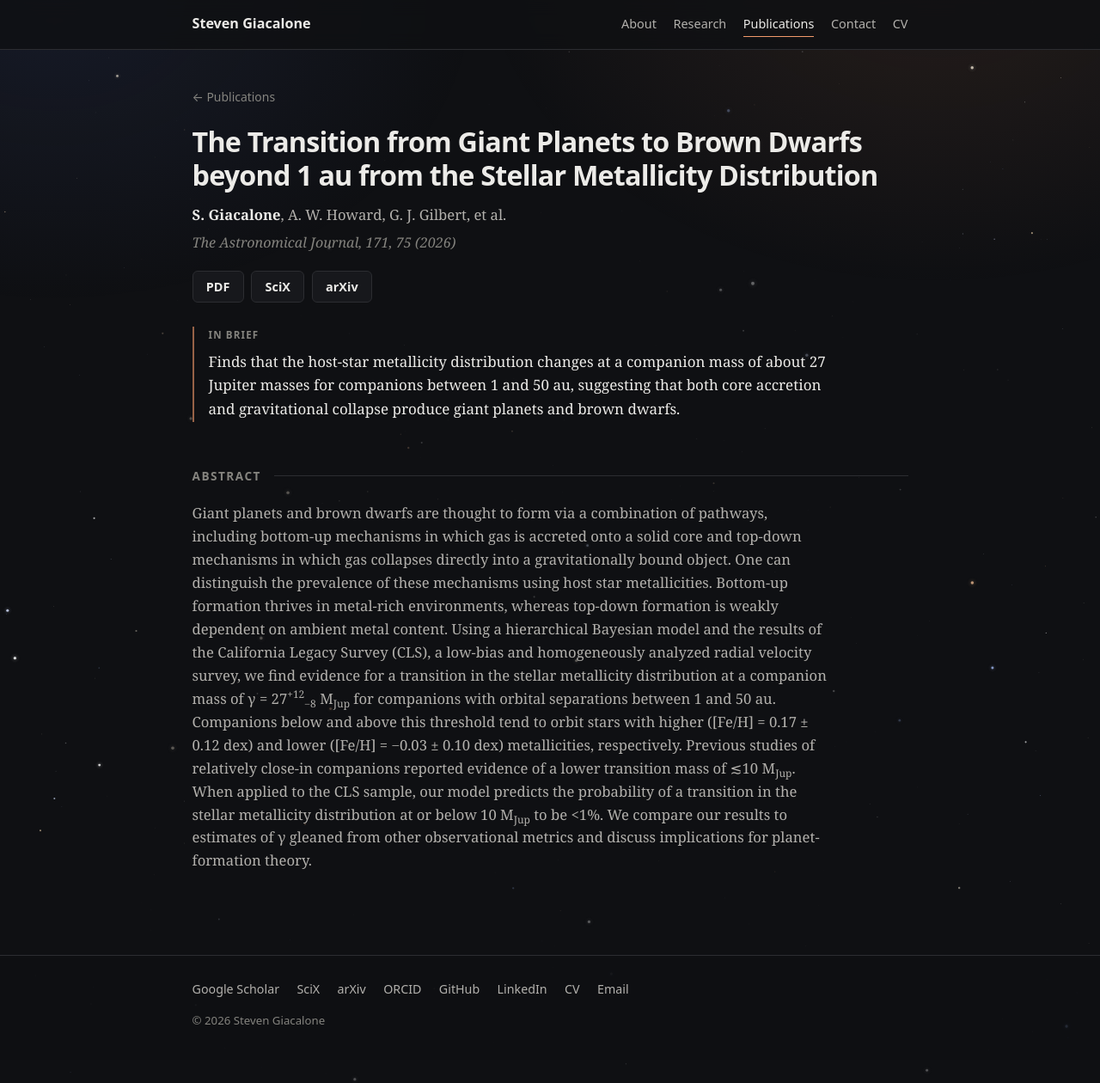
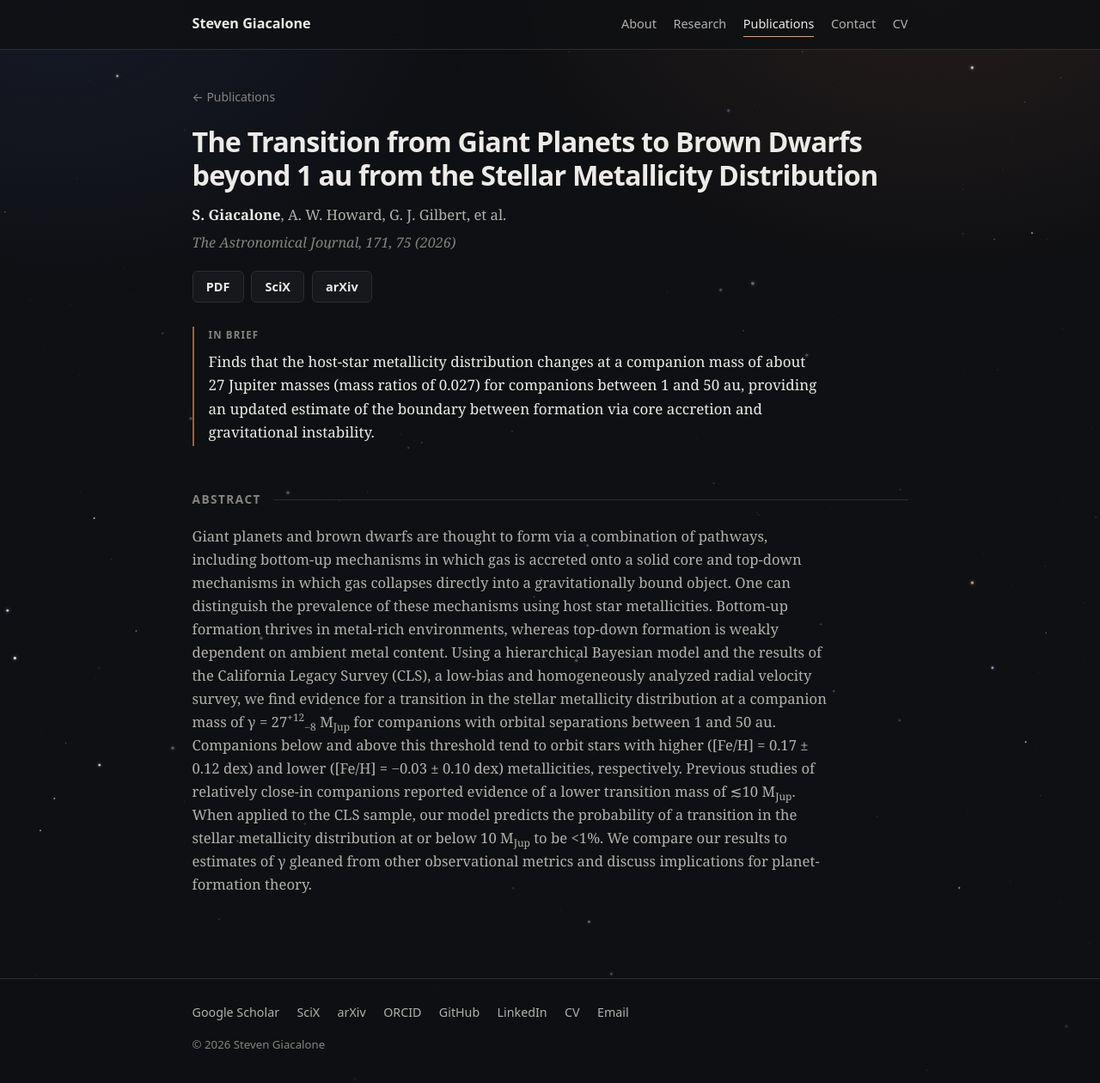
Before and after one commit to stevengiacalone/stevengiacalone.github.io, a Jekyll site: the page built from _publications/Giacalone_etal_2026.md, in a window 1280 px wide and 1260 px high. Shown: the whole window at 86% size. Built offline with Jekyll 4.4.1, drawn with Linux system fonts in a browser that asks for light colours.

Commit message:
Update summary for Giacalone et al. 2026
Co-Authored-By: Claude Opus 5.5 <noreply@anthropic.com>
Claude-Session: https://claude.ai/code/session_01RapRmGYcJxYnG7hBfRrCXQ

```diff
--- a/_publications/Giacalone_etal_2026.md
+++ b/_publications/Giacalone_etal_2026.md
@@ -3,7 +3,7 @@ title: "The Transition from Giant Planets to Brown Dwarfs beyond 1 au from the S
 collection: publications
 category: manuscripts
 permalink: /publication/Giacalone_etal_2026
-excerpt: 'Finds that the host-star metallicity distribution changes at a companion mass of about 27 Jupiter masses for companions between 1 and 50 au, suggesting that both core accretion and gravitational collapse produce giant planets and brown dwarfs.'
+excerpt: 'Finds that the host-star metallicity distribution changes at a companion mass of about 27 Jupiter masses (mass ratios of 0.027) for companions between 1 and 50 au, providing an updated estimate of the boundary between formation via core accretion and gravitational instability.'
 date: 2026-01-08
 venue: 'The Astronomical Journal'
 paperurl: '/files/Giacalone_etal_2026.pdf'
```
